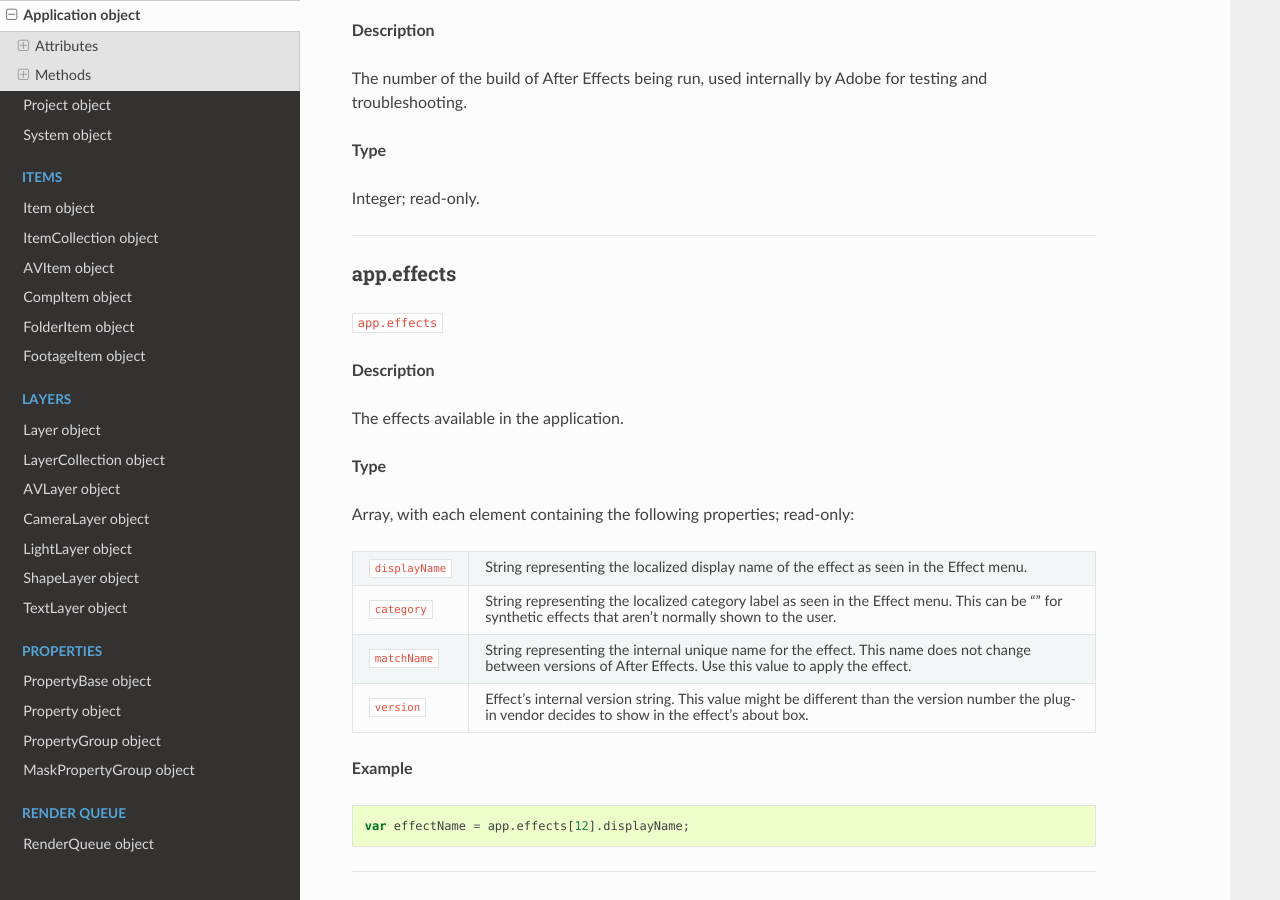
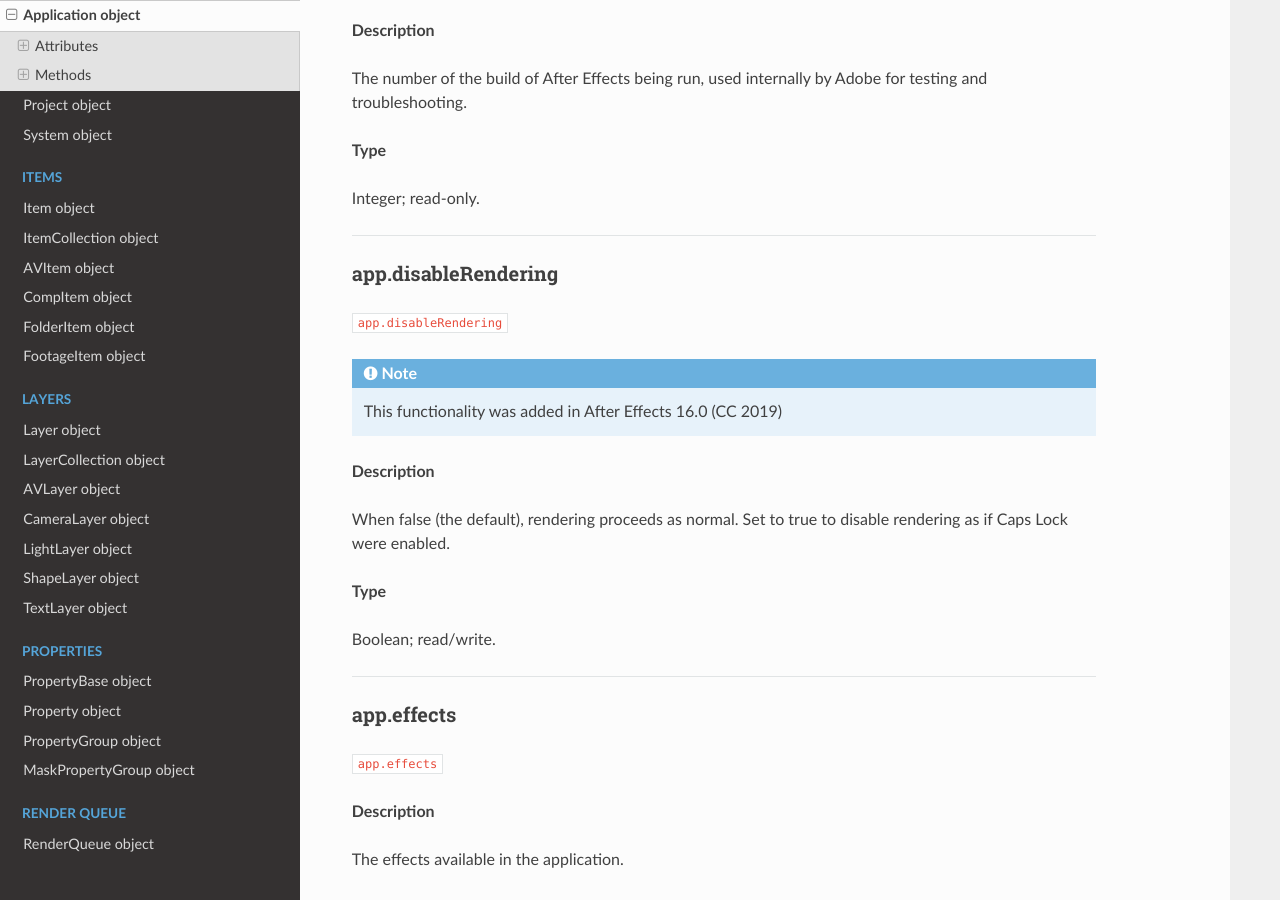
Before and after one commit to docsforadobe/after-effects-scripting-guide, a Sphinx documentation site: the page built from docs/general/application.rst, in a window 1280 px wide and 900 px high, scrolled down 2404 px. Built offline with Sphinx 7.4.7 and the Read the Docs theme 2.0.0, drawn with Linux system fonts in a browser that asks for light colours.

Commit message:
Adding app.disableRendering to the Application object. This was added in 16.0 (CC 2019).

```diff
--- a/docs/general/application.rst
+++ b/docs/general/application.rst
@@ -119,6 +119,26 @@ The number of the build of After Effects being run, used internally by Adobe for
 **Type**
 
 Integer; read-only.
+
+----
+
+.. _app.disableRendering:
+
+app.disableRendering
+*********************************************
+
+``app.disableRendering``
+
+.. note::
+   This functionality was added in After Effects 16.0 (CC 2019)
+
+**Description**
+
+When false (the default), rendering proceeds as normal. Set to true to disable rendering as if Caps Lock were enabled.
+
+**Type**
+
+Boolean; read/write.
 
 ----
 
```
